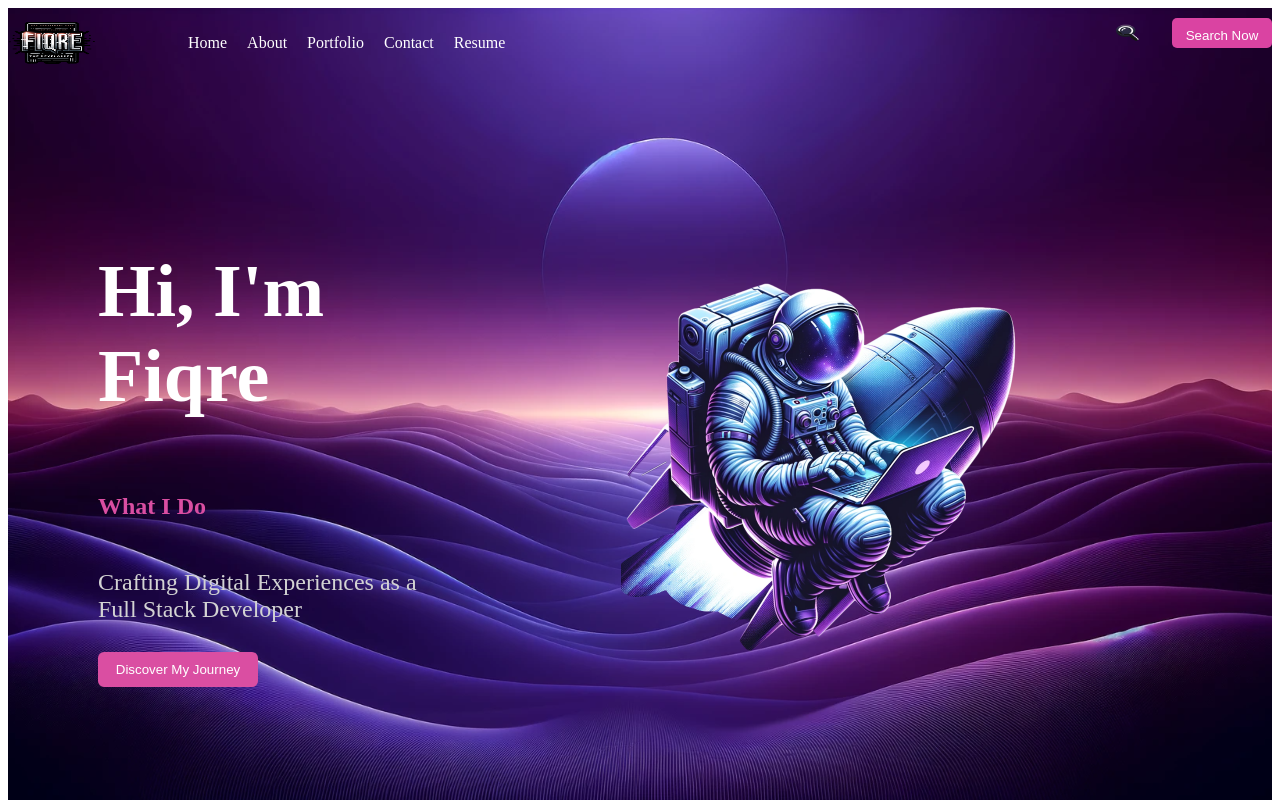
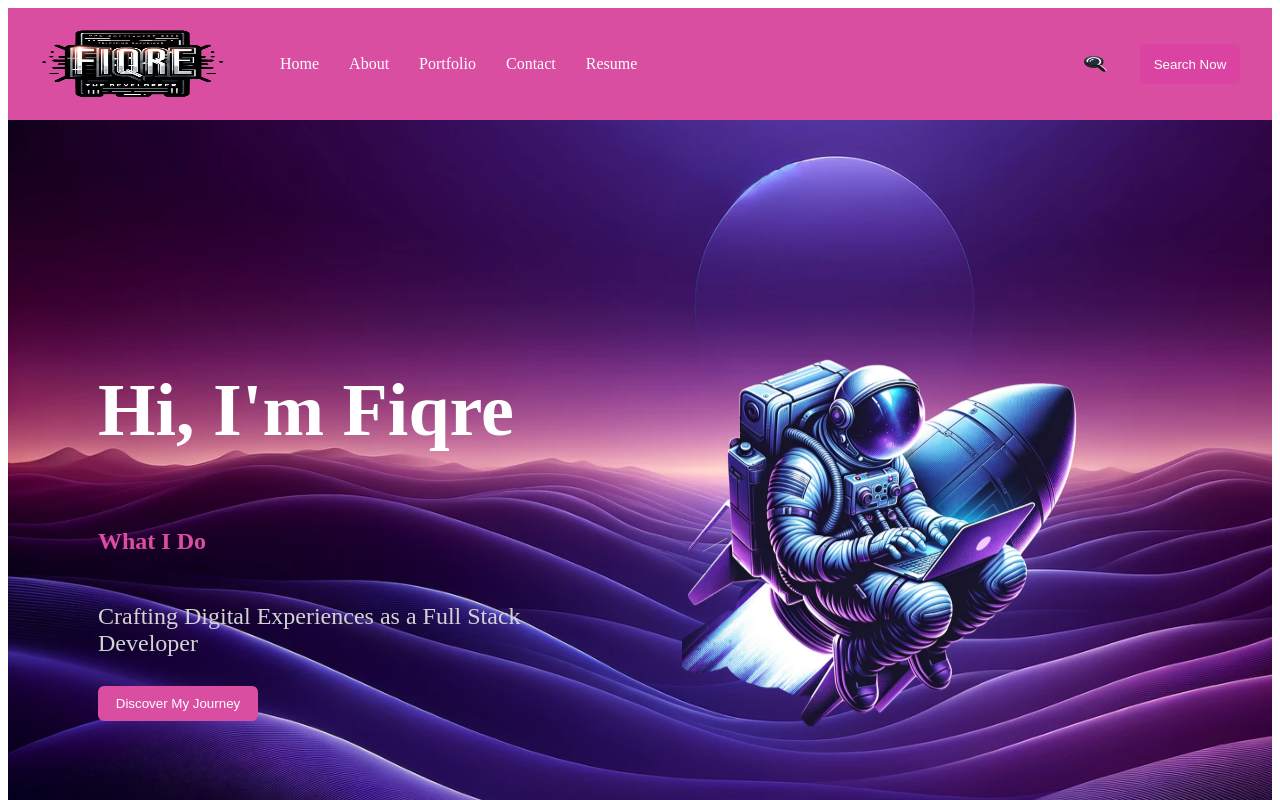
Before and after one commit to Fiqre-Ab/FiqreTechPortfolio, a React (Vite) app: page / in a window 1280 px wide. Shown: the top 800 px of the page. Built offline with nearby package versions, Linux system fonts and the light colour scheme.

Commit message:
adding About

```diff
--- a/package.json
+++ b/package.json
@@ -15,6 +15,7 @@
     "react": "^18.2.0",
     "react-bootstrap": "^2.9.1",
     "react-dom": "^18.2.0",
+    "react-router-dom": "^6.20.1",
     "styled-components": "^6.1.1"
   },
   "devDependencies": {
--- a/src/App.css
+++ b/src/App.css
@@ -3,6 +3,7 @@
 
 ::-webkit-scrollbar {
   display: none;
+
 
 }
 
--- a/src/App.jsx
+++ b/src/App.jsx
@@ -4,7 +4,8 @@ import About from "./component/About"
 import Works from "./component/Works"
 import Contact from "./component/Contact"
 import styled from 'styled-components';
-
+import { Outlet } from 'react-router-dom';
+import Navbar from './component/Navbar'
 const StyledContainer = styled.div`
   height: auto;
   overflow-y: auto;
@@ -17,18 +18,13 @@ const StyledContainer = styled.div`
   background-repeat: no-repeat;
   color:white;
 `;
-
 function App() {
-
   return (
     <StyledContainer>
-  <Home/>
-  <About/>
-  <Works/>
-  <Contact/>
-
+      <Navbar/>
+      <Outlet/>
     </StyledContainer>
-  )
+  );
 }
 
 export default App
--- a/src/component/About.jsx
+++ b/src/component/About.jsx
@@ -1,17 +1,175 @@
+    import React, { useState } from 'react';
+    import styled, { keyframes } from 'styled-components';
 
-import styled from 'styled-components';
 
-const Section = styled.div`
-    height: 100vh;
-     scroll-snap-align: center;
+    const fadeInUp = keyframes`
+    from {
+        opacity: 0;
+        transform: translateY(20px);
+    }
+    to {
+        opacity: 1;
+        transform: translateY(0);
+    }
+    `;
+
+    const AboutContainer = styled.div`
+    color: #777;
+    padding: 40px 0;
+        height: 100vh;
+    scroll-snap-align: center;
+    display:flex;
+    flex-direction:column
+
+    `;
+
+    const Row = styled.div`
+    display: flex;
+    flex-direction: row;
+    justify-content: center;
+    align-items: center;
+    margin-bottom: 40px; /* Space between text/image and the skills orbit */
+    `;
+
+    const Column = styled.div`
+    flex: 1;
+    display: flex;
+    justify-content: center;
+    align-items: center;
+    flex-direction: column;
+    `;
+
+    const Title = styled.h1`
+    font-size: 48px;
+    color: #da4ea2;
+    font-weight: bold;
+    `;
+
+    const Subtitle = styled.h2`
+    color: #da4ea2;
+    font-size: 24px;
+    font-weight: bold;
+    text-align: center;
+    `;
+
+    const Desc = styled.p`
+    font-size: 18px;
+    text-align: center;
+    max-width: 400px; /* To prevent the description from becoming too wide */
+    `;
+
+    const Button = styled.button`
+    background-color: #da4ea2;
+    color: white;
+    font-weight: bold;
+    padding: 10px 20px;
+    border: none;
+    border-radius: 6px;
+    cursor: pointer;
+    transition: background-color 0.3s ease;
+    margin-top: 20px;
+
+    &:hover {
+        background-color: #c23d87;
+    }
+    `;
+
+    const Img = styled.img`
+    width: 100%;
+    max-width: 400px;
+    height: auto;
+    object-fit: cover;
+    border-radius: 50%;
+    box-shadow: 0 4px 8px rgba(0, 0, 0, 0.1);
+    `;
+
+const SkillsContainer = styled.div`
+  display: flex;
+  justify-content: center;
+  align-items: center;
+  flex-direction: column;
+  position: relative;
+  width: 100%;
+  height: 400px;
+  margin-top: -130px;
+  opacity: ${(props) => (props.visible ? 1 : 0)};
+  visibility: ${(props) => (props.visible ? 'visible' : 'hidden')};
+  transition: opacity 0.8s ease-out, visibility 0.8s ease-out;
+
 `
 
-function About() {
-  return (
-    <Section>
-      About
-    </Section>
-  )
-}
+    const SkillOrbit = styled.div`
+    position: absolute;
+    width: ${(props) => props.diameter}px;
+    height: ${(props) => props.diameter}px;
+    border-radius: 50%;
+    border: 3px solid #da4ea2;
+    display: flex;
+    justify-content: center;
+    align-items: center;
+    `;
 
-export default About
+    const SkillLabel = styled.span`
+    position: absolute;
+    color: white;
+    font-weight: bold;
+    transform: translate(-50%, -50%);
+    z-index: 10; // Position the label above the orbit line
+    `;
+
+  const About = () => {
+  const [skillsVisible, setSkillsVisible] = useState(false);
+
+  const toggleSkills = () => {
+    setSkillsVisible(!skillsVisible);
+  };
+
+
+    return (
+
+        <AboutContainer>
+        <div className="container">
+            <Row>
+            <Column className="col-md-6">
+                <Title>About Me</Title>
+                <Subtitle>I'm a versatile web designer and full-stack developer</Subtitle>
+                <Desc>My expertise is in Web design, WordPress development, eCommerce stores, and SEO optimization. If you'd like me to get involved with helping your business grow, I'm all ears!</Desc>
+                 <Button onClick={toggleSkills}>Skills</Button>
+            </Column>
+            <Column className="col-md-6">
+                <Img src="../img/About.jpeg" alt="Profile" />
+            </Column>
+            </Row>
+        </div>
+        {skillsVisible && (
+            <SkillsContainer visible={skillsVisible} className="v">
+            <SkillOrbit diameter={350}>
+                <SkillLabel style={{ top: '50%', left: '50%' }}>Web</SkillLabel>
+            </SkillOrbit>
+            <SkillOrbit diameter={300}>
+                <SkillLabel style={{ top: '50%', left: '100%' }}>CSS</SkillLabel>
+            </SkillOrbit>
+            <SkillOrbit diameter={250}>
+                <SkillLabel style={{ top: '50%', left: '0%' }}>HTML</SkillLabel>
+            </SkillOrbit>
+            <SkillOrbit diameter={200}>
+                <SkillLabel style={{ bottom: '6%', left: '50%' }}>JavaScript</SkillLabel>
+            </SkillOrbit>
+            <SkillOrbit diameter={150}>
+                <SkillLabel style={{ top: '0%', left: '50%' }}>React</SkillLabel>
+            </SkillOrbit>
+            <SkillOrbit diameter={100}>
+                <SkillLabel style={{ top: '10%', right: '100%' }}>Node.js</SkillLabel>
+            </SkillOrbit>
+            <SkillOrbit diameter={50}>
+                <SkillLabel style={{ bottom: '100%', left: '50%' }}>MongoDB</SkillLabel>
+            </SkillOrbit>
+            {/* Add more SkillOrbits as needed */}
+            </SkillsContainer>
+        )}
+        </AboutContainer>
+
+    );
+    };
+
+    export default About;
--- a/src/component/Home.jsx
+++ b/src/component/Home.jsx
@@ -1,110 +1,122 @@
-
- import Navbar  from './Navbar';
+import React from 'react';
 import styled from 'styled-components';
 
+
 const Section = styled.div`
+  height: 100vh;
+  scroll-snap-align: center;
+  display: flex;
+  flex-direction: column;
+`;
 
-    height: 100vh;
-    scroll-snap-align: center;
-    display:flex;
-    flex-direction:column
-//     align-item:center;
-//    justify-content:center
-
-`
 const Containers = styled.div`
-  flex: 2; // Take up remaining space after navbar
+  flex: 2;
   display: flex;
   justify-content: center;
   align-items: center;
   color: white;
-  padding: 0 90px; // Add some padding on the sides
+  padding: 0 90px;
+
+  @media (max-width: 768px) {
+    flex-direction: column;
+    padding: 0 20px;
+  }
 `;
+
 const Left = styled.div`
-  flex: 2; // Half the space
+  flex: 1;
   display: flex;
   flex-direction: column;
-  justify-content: center; // Center vertically inside Left
-  align-items: flex-start; // Align text to the start (left)
-gap:5px
-  `;
+  justify-content: center;
+  align-items: flex-start;
+  gap: 5px;
+
+  @media (max-width: 768px) {
+    align-items: center;
+    text-align: center;
+  }
+`;
+
 const Title = styled.h1`
- font-size:74px
+  font-size: 74px;
+  @media (max-width: 768px) {
+    font-size: 2rem;
+  }
+`;
 
-`
 const Whatido = styled.div`
-
- display:flex;
- align-items:center;
-
-
-`
+  display: flex;
+  align-items: center;
+`;
 
 const Subtitle = styled.h2`
-color:#da4ea2;
-
-`
-const Desc = styled.p`
- font-size:24px;
- color:lightgray;
-
-`
-const Button = styled.button`
-background-color:#da4ea2;
-color:white;
-font-weight:500;
- width:160px;
- padding:10px;
- border:none;
- border-radius:6px;
- cursor: pointer;
-
-`
-const Right = styled.div`
-  flex: 4; // Half the space
-  display: flex;
-  justify-content: center; // Center horizontally inside Right
-  align-items: center; // Center vertically inside Right
+  color: #da4ea2;
 `;
 
-const Img=styled.img`
-width:600px;
-height:400px;
-object-fit:contain;
-position:absolute;
-top:0;
-bottom:0;
-left:0;
-right:0;
-margin:auto;
-position:relative;
-animation:animate 2s infinite ease alternate;
-@keyframes animate{
-    100%{
-        transform:translateY(20px);
+const Desc = styled.p`
+  font-size: 24px;
+  color: lightgray;
+  @media (max-width: 768px) {
+    font-size: 1rem;
+  }
+`;
 
+const Button = styled.button`
+  background-color: #da4ea2;
+  color: white;
+  font-weight: 500;
+  width: 160px;
+  padding: 10px;
+  border: none;
+  border-radius: 6px;
+  cursor: pointer;
+`;
+
+const Right = styled.div`
+  flex: 1;
+  display: flex;
+  justify-content: center;
+  align-items: center;
+  position: relative; // Adjusted for absolute positioning of Img
+
+  @media (max-width: 768px) {
+    order: -1; // Image above the text on mobile
+  }
+`;
+
+const Img = styled.img`
+  width: 600px;
+  height: 400px;
+  object-fit: contain;
+  margin: auto;
+  animation: animate 2s infinite ease alternate;
+
+  @keyframes animate {
+    100% {
+      transform: translateY(20px);
     }
-}
+  }
 
-`
+  @media (max-width: 768px) {
+    width: 100%; // Full width on mobile
+    height: auto; // Adjust height automatically
+  }
+`;
 
 function Home() {
-    return (
+  return (
     <Section>
-      <Navbar/>
+
       <Containers>
         <Left>
           <Title>Hi, I'm Fiqre</Title>
           <Whatido>
             <Subtitle>What I Do</Subtitle>
           </Whatido>
-          <Desc>
-            Crafting Digital Experiences as a Full Stack Developer
-          </Desc>
+          <Desc>Crafting Digital Experiences as a Full Stack Developer</Desc>
           <Button>Discover My Journey</Button>
         </Left>
         <Right>
-          {/* Interactive Element: 3D Model or Animated Background */}
           <Img src="../img/space.png" alt="Innovative Space" />
         </Right>
       </Containers>
@@ -112,5 +124,4 @@ function Home() {
   );
 }
 
-
-export default Home
+export default Home;
--- a/src/component/Navbar.jsx
+++ b/src/component/Navbar.jsx
@@ -1,99 +1,110 @@
-
+import { Link } from 'react-router-dom';
 import styled from 'styled-components';
 
 const Section = styled.div`
+  display: flex;
+  justify-content: center;
+`;
 
-// height:100vh;
-// scroll-snap-align:center;
-display:flex;
-// flex-direction:columns;
-justify-content:center;
+const Container = styled.div`
+  width: 100%;
+  max-width: 1400px;
+  display: flex;
+  justify-content: space-between;
+  padding: 1rem 2rem;
+  background-color: #da4ea2;
+  color: white;
 
-`
-const Container = styled.div`
-// height:100vh;
-width:1400px;
-display:flex;
-justify-content:space-between;
-padding:10px 0px;
-// color:white;
-`
+  @media (max-width: 768px) {
+    flex-direction: column;
+    align-items: center;
+  }
+`;
+
 const Icons = styled.div`
-display:flex;
-align-item:center;
-gap:20px;
+  display: flex;
+  align-items: center;
+  gap: 20px;
+`;
 
-`
 const Icon = styled.img`
-width:50px;
-height:30px;
-cursor:pointer;
+  width: 50px;
+  height: 30px;
+  cursor: pointer;
+`;
 
-
-`
 const Links = styled.div`
-display:flex;
-align-item:center;
-gap:50px;
-color:white;
-
-
-
-`
+  display: flex;
+  align-items: center;
+  gap: 50px;
+`;
 
 const Logo = styled.img`
-  // Styles for the logo
-  width:90px;
-  height:50px
+  width: 190px;
+  height: 80px;
+  cursor: pointer;
 
 `;
 
 const List = styled.ul`
   list-style-type: none;
   display: flex;
-  gap:20px;
-  // Additional styles
+  gap: 30px;
+  padding: 0;
+  margin: 0;
 `;
 
 const ListItem = styled.li`
-  // margin-right: 20px;
-  cursor:pointer;
-  // Additional styles
+  cursor: pointer;
+  &:hover {
+    text-decoration: underline;
+  }
 `;
-const Button=styled.button`
-width:100px;
-height:30px;
-padding:10px;
-background-color:#da43a2;
-border-radius:5px;
-color:white;
-border:none;
-  cursor:pointer;
 
-`
+const StyledLink = styled(Link)`
+  color: white;
+  text-decoration: none;
+  &:hover {
+    text-decoration: underline;
+  }
+`;
+
+const Button = styled.button`
+  width: 100px;
+  height: 40px;
+  background-color: #da43a2;
+  border-radius: 5px;
+  color: white;
+  border: none;
+  cursor: pointer;
+  transition: background-color 0.3s ease;
+
+  &:hover {
+    background-color: #c23d87;
+  }
+`;
 
 function Navbar() {
   return (
-
     <Section>
       <Container>
         <Links>
-        <Logo src="../img/logo.png" alt="logo"/>
+          <Logo src="../img/logo.png" alt="logo" />
           <List>
-          <ListItem>Home</ListItem>
-             <ListItem>About</ListItem>
-                <ListItem>Portfolio</ListItem>
-                   <ListItem>Contact</ListItem>
-                    <ListItem>Resume</ListItem>
+            <StyledLink to="/"><ListItem>Home</ListItem></StyledLink>
+            <StyledLink to="/about"><ListItem>About</ListItem></StyledLink>
+            <StyledLink to="/portfolio"><ListItem>Portfolio</ListItem></StyledLink>
+            <StyledLink to="/contact"><ListItem>Contact</ListItem></StyledLink>
+            <StyledLink to="/resume"><ListItem>Resume</ListItem></StyledLink>
           </List>
         </Links>
         <Icons>
-          <Icon src="../img/searchicon.png"></Icon>
+          <Icon src="../img/searchicon.png" alt="Search Icon" />
           <Button>Search Now</Button>
         </Icons>
       </Container>
     </Section>
-  )
+  );
 }
 
-export default Navbar
+export default Navbar;
--- a/src/main.jsx
+++ b/src/main.jsx
@@ -1,10 +1,24 @@
-import React from 'react'
-import ReactDOM from 'react-dom/client'
-import App from './App.jsx'
-// import './index.css'
+import { createBrowserRouter, RouterProvider } from 'react-router-dom';
+import ReactDOM from 'react-dom/client';
+import App from './App';
+import Home from "./component/Home";
+import About from "./component/About";
+import Works from "./component/Works";
+import Contact from "./component/Contact";
+
+const router = createBrowserRouter([
+  {
+    path: "/",
+    element: <App/>,
+    children: [
+      { index: true, element: <Home/> },
+      { path: "about", element: <About/> },
+      { path: "resume", element: <Works/> },
+      { path: "contact", element: <Contact/> }
+    ]
+  }
+]);
 
 ReactDOM.createRoot(document.getElementById('root')).render(
-  <React.StrictMode>
-    <App />
-  </React.StrictMode>,
-)
+  <RouterProvider router={router} />
+);
```
Also changed, not shown: public/img/About.jpeg (added), 1 other file (tests, documents, lock files or other folders). Lines whose indentation alone changed are shown as unchanged.
